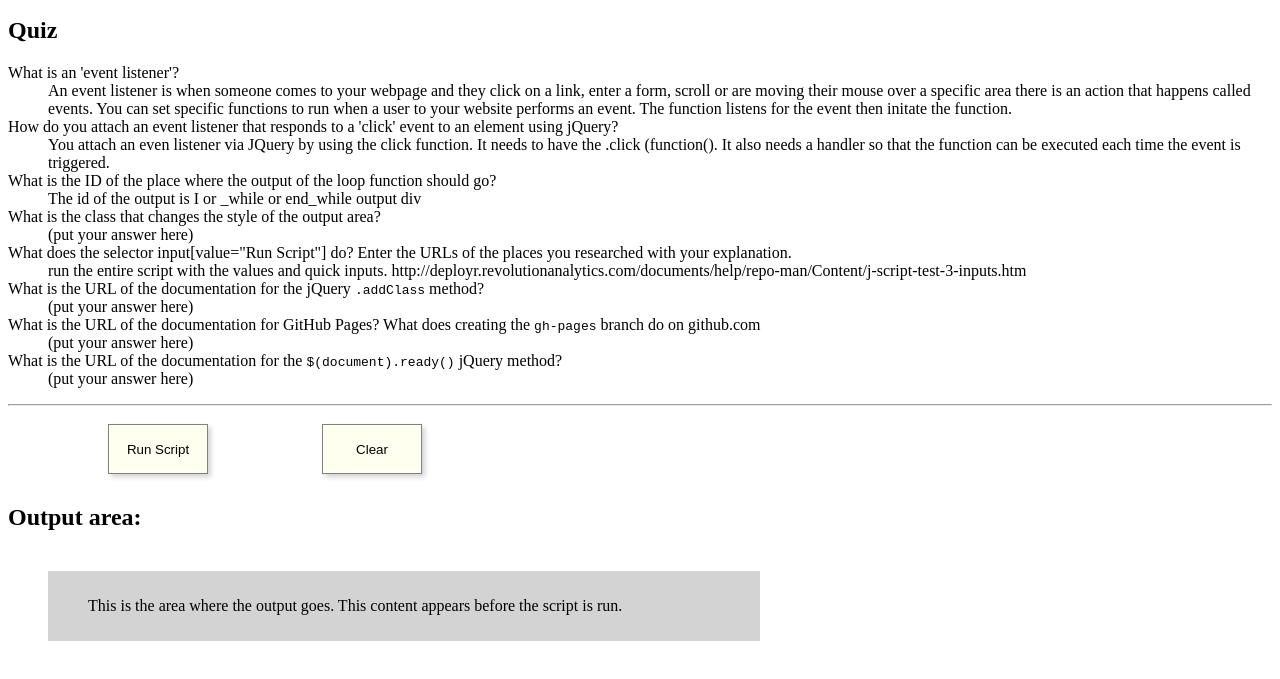
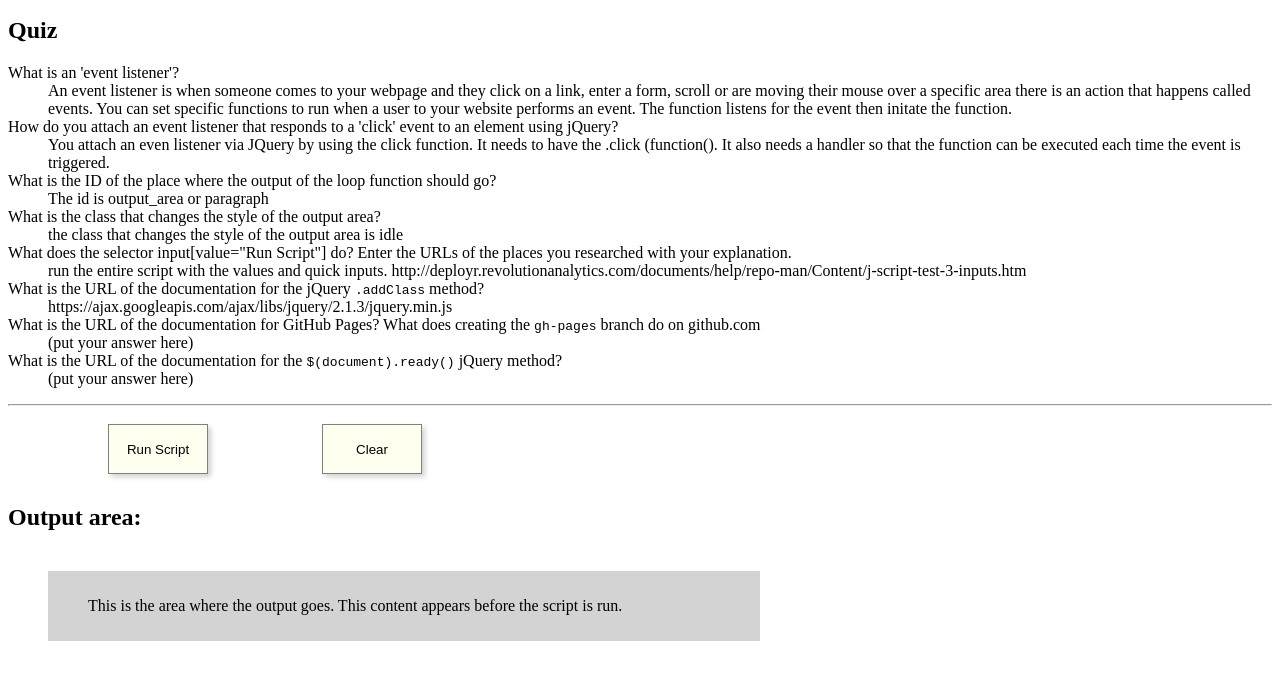
Before and after one commit to sarahkelleher/javascript-fun, a plain HTML site: page index.html in a window 1280 px wide. Shown: the part 87-766 px from the top of the page. Drawn offline with nearby package versions, Linux system fonts and the light colour scheme.

Commit message:
fixing answers

```diff
--- a/index.html
+++ b/index.html
@@ -92,14 +92,14 @@
       <dt>How do you attach an event listener that responds to a 'click' event to an element using jQuery?</dt>
       <dd> You attach an even listener via JQuery by using the click function. It needs to have the .click (function(). It also needs a handler so that the function can be executed each time the event is triggered.</dd>
       <dt>What is the ID of the place where the output of the loop function should go?</dt>
-      <dd>The id of the output is I or _while or end_while output div</dd>
+      <dd>The id is output_area or paragraph</dd>
       <dt>What is the class that changes the style of the output area?</dt>
-      <dd>(put your answer here)</dd>
+      <dd>the class that changes the style of the output area is idle</dd>
       <dt>What does the selector input[value="Run Script"] do? Enter the URLs of the places you researched with your explanation.</dt>
       <dd>run the entire script with the values and quick inputs.
 		http://deployr.revolutionanalytics.com/documents/help/repo-man/Content/j-script-test-3-inputs.htm </dd>
       <dt>What is the URL of the documentation for the jQuery <kbd>.addClass</kbd> method?</dt>
-      <dd>(put your answer here)</dd>
+      <dd>https://ajax.googleapis.com/ajax/libs/jquery/2.1.3/jquery.min.js</dd>
       <dt>What is the URL of the documentation for GitHub Pages? What does creating the <kbd>gh-pages</kbd> branch do on github.com</dt>
       <dd>(put your answer here)</dd>
       <dt>What is the URL of the documentation for the <kbd>$(document).ready()</kbd> jQuery method?</dt>
```
